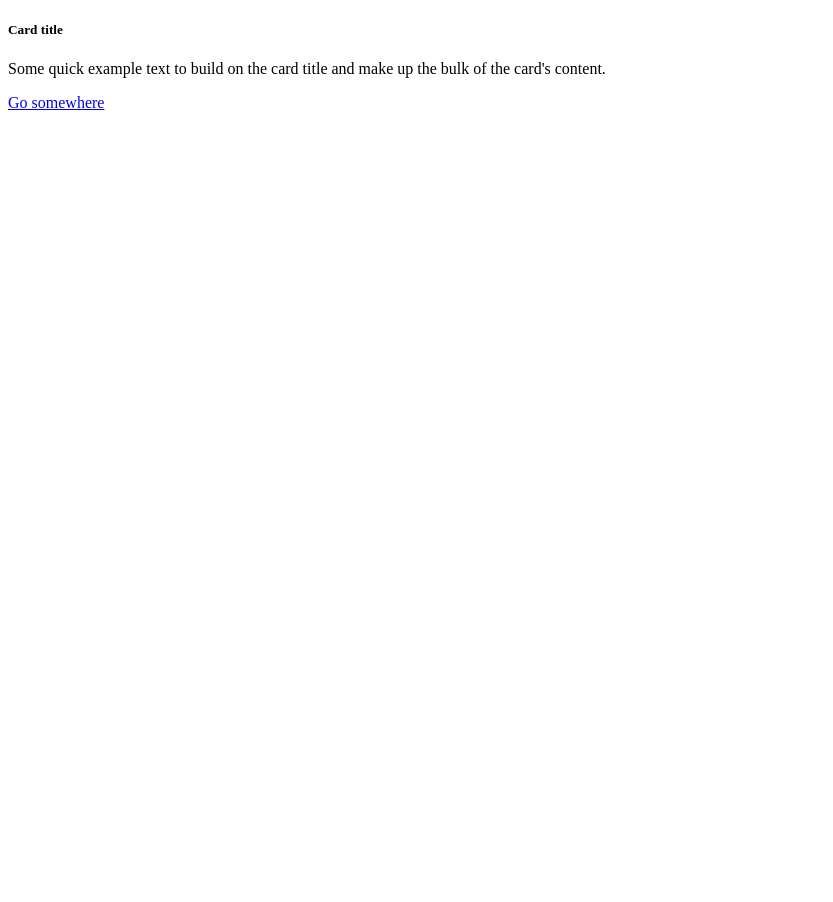
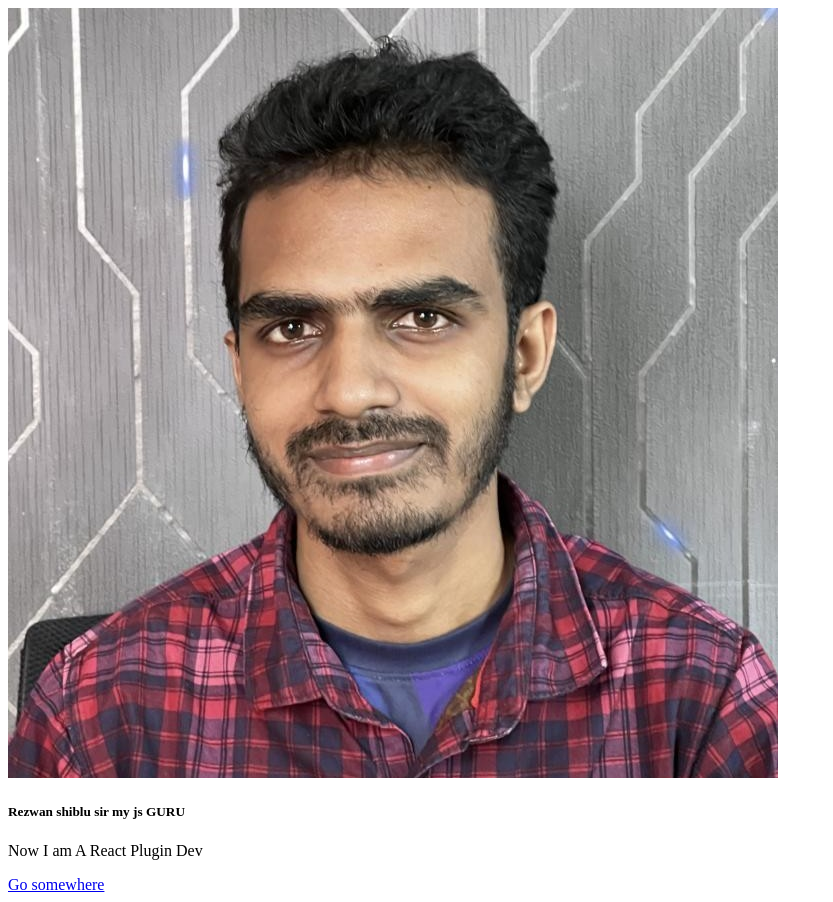
Before and after one commit to iamrealfarhanbd/wp-bundle-cart, a React app: page / in a window 1280 px wide. Shown: the whole page, without its empty margins (0-833 px from the left). Before the commit the page ends 800 px from the top, so only its background shows below. Built offline with nearby package versions, Linux system fonts and the light colour scheme; the HTML template or start-up script is replaced by a standard one.

Commit message:
card added

```diff
--- a/src/components/Card.js
+++ b/src/components/Card.js
@@ -40,10 +40,10 @@ const Card = () => {
     return(
         <React.Fragment>
             <div className="card" style={{width: "18rem;"}}>
-            {/* <img src="../../assets/images/bike.jpg" className="card-img-top" alt="..." /> */}
+            <img src="../../assets/images/rez.jpg" className="card-img-top" alt="..." />
             <div className="card-body">
-                <h5 className="card-title">Card title</h5>
-                <p className="card-text">Some quick example text to build on the card title and make up the bulk of the card's content.</p>
+                <h5 className="card-title">Rezwan shiblu sir my  js GURU</h5>
+                <p className="card-text">Now I am A React Plugin Dev</p>
                 <a href="#" className="btn btn-primary">Go somewhere</a>
             </div>
             </div>
```
Also changed, not shown: assets/images/rez.jpg (added), 1 other file (tests, documents, lock files or other folders).
